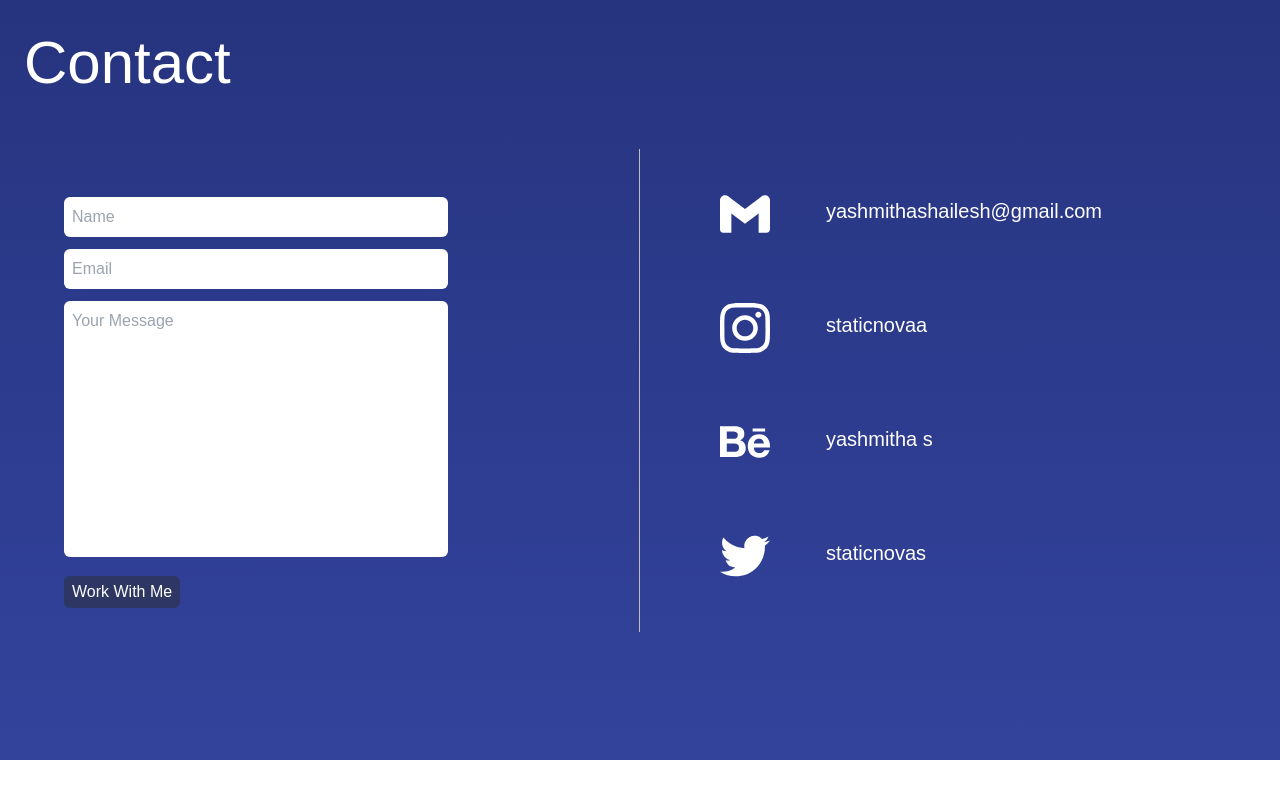
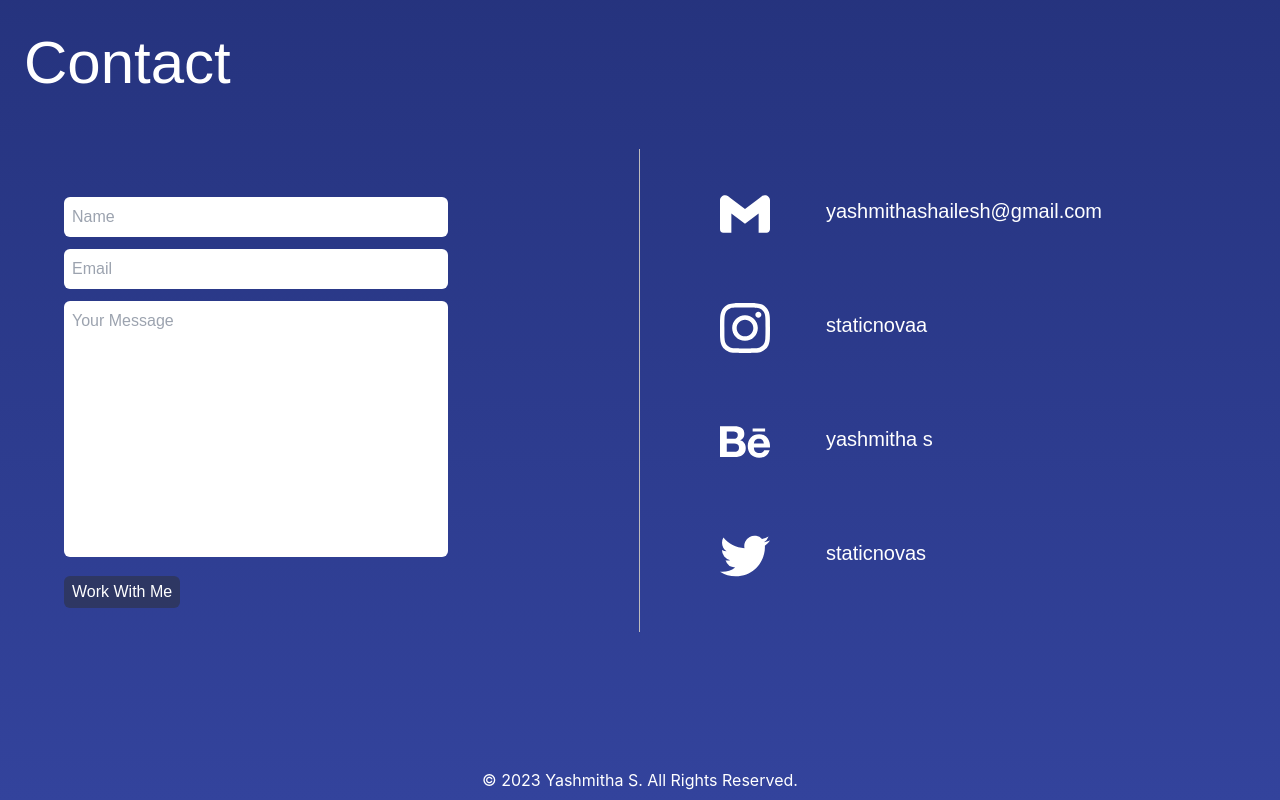
Before and after one commit to nandanpi/staticnova-portfolio, a React (Create React App) app: page / in a window 1280 px wide. Shown: the part 2049-2849 px from the top of the page. Before the commit the page ends 2809 px from the top, so only its background shows below. Built offline with nearby package versions, Linux system fonts and the light colour scheme; a web font is replaced by a local one.

Commit message:
Added Footer

```diff
--- a/src/components/Main.jsx
+++ b/src/components/Main.jsx
@@ -191,6 +191,9 @@ const Main = () => {
                         </div>
                     </div>
                 </div>
+                <div className="p-2 flex justify-center">
+                    <span className="text-white">© 2023 Yashmitha S. All Rights Reserved.</span>
+                </div>
             </div>
 
 
```
